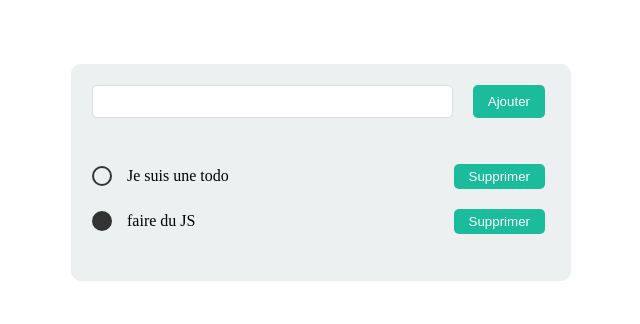
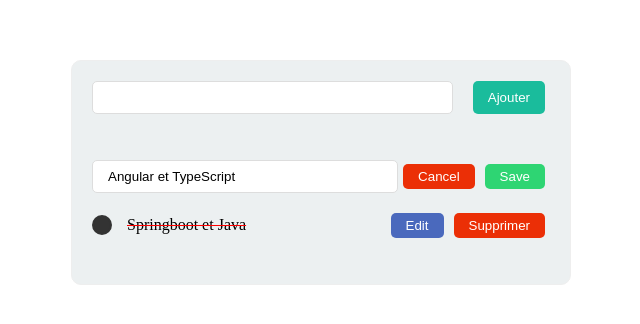
Before and after one commit to KedNor/ToDo-List-Javascript, a website built with webpack: page src/index.html in a window 1280 px wide. Shown: the part 228-552 px from the top of the page, without its empty margins (319-959 px from the left). Built offline with nearby package versions, Linux system fonts and the light colour scheme.

Commit message:
finalisation du JS et CSS 'Ajout Edit Cancel Save'

```diff
--- a/src/index.js
+++ b/src/index.js
@@ -4,61 +4,130 @@ const ul = document.querySelector("ul");
 const form = document.querySelector("form");
 const input = document.querySelector("form > input");
 
-console.log(form, input);
+const todos = [
+  {
+    text: "Angular et TypeScript",
+    done: false,
+    editMode : true
+  },
+  {
+    text: "Springboot et Java",
+    done: true,
+    editMode : false
+  }
+];
 
-form.addEventListener("submit", (event) => {
+form.addEventListener("submit", event => {
   event.preventDefault();
-  const entre = input.value;
+  const value = input.value;
   input.value = "";
-  addTodo(entre);
-  displayTodo();
+  addTodo(value);
 });
 
-const todo = [
-  {
-    text: "Je suis une todo",
-    done: false,
-  },
-
-  {
-    text: "faire du JS",
-    done: true,
-  },
-];
-
 const displayTodo = () => {
-  const todosNode = todo.map((todo, index) => {
-    return createTodoElement(todo, index);
+  const todosNode = todos.map((todo, index) => {
+    if (todo.editMode) {
+      return createTodoEditElement(todo,index);
+    }else{
+      return createTodoElement(todo, index);
+    }
   });
   ul.innerHTML = "";
   ul.append(...todosNode);
+};
+
+const createTodoEditElement = (todo, index) => {
+  const li = document.createElement("li");
+  const input = document.createElement("input");
+  input.type = "text";
+  input.value = todo.text;
+  input.addEventListener('keydown', (event) => {
+    if (event.key === "Enter") {
+        editTodo(index,input);
+    }
+  })
+  const buttonSave = document.createElement("button");
+  buttonSave.innerHTML = "Save";
+  buttonSave.classList.add("success");
+  const buttonCancel = document.createElement("button");
+  buttonCancel.innerHTML = "Cancel";
+  buttonCancel.classList.add("danger");
+  buttonCancel.addEventListener('click', event => {
+    event.stopPropagation();
+    toggleEditMode(index);
+  })
+  buttonSave.addEventListener('click', () => {
+    editTodo(index,input);
+  })
+  li.append(input,buttonCancel,buttonSave);
+  return li;
+
 };
 
 const createTodoElement = (todo, index) => {
   const li = document.createElement("li");
   const buttonDelete = document.createElement("button");
   buttonDelete.innerHTML = "Supprimer";
-  buttonDelete.addEventListener("click", (event) => {
+  buttonDelete.classList.add("danger");
+  const buttonEdit = document.createElement('button');
+  buttonEdit.innerHTML = "Edit";
+  buttonEdit.classList.add("primary");
+  buttonDelete.addEventListener("click", event => {
+    event.stopPropagation();
     deleteTodo(index);
+  });
+  buttonEdit.addEventListener('click', (event) => {
+  event.stopPropagation();
+    toggleEditMode(index);
   });
 
   li.innerHTML = `
-    <span class="todo ${todo.done ? "done" : ""}"> </span>
-    <p>${todo.text}</p>`;
-  li.appendChild(buttonDelete);
+    <span class="todo ${todo.done ? "done" : ""}"></span>
+    <p class="${todo.done ? "done" : ""}">${todo.text}</p>
+  `;
+  let timer;
+  li.addEventListener("click", event => {
+    if (event.detail === 1) {
+      timer = setTimeout(() => {
+        toggleTodo(index);
+      }, 200);
+    } else if (event.detail > 1) {
+      clearTimeout(timer);
+      toggleEditMode(index);
+    }
+  });
+  li.append(buttonEdit,buttonDelete);
   return li;
 };
-
-const addTodo = (text) => {
-  todo.push({
-    text,
-    done: false,
-  });
-  displayTodo;
+const addTodo = text => {
+  text = text.trim();
+  if (text) {
+    todos.push({
+      text :`${text[0].toUpperCase()}${text.slice(1)}`,
+      done: false
+    });
+    displayTodo();
+  }
+};
+const deleteTodo = index => {
+  todos.splice(index, 1);
+  displayTodo();
 };
 
-const deleteTodo = (index) => {
-  todo.splice(index, 1);
+const toggleTodo = index => {
+  todos[index].done = !todos[index].done;
   displayTodo();
 };
+
+const toggleEditMode = index => {
+  todos[index].editMode = !todos[index].editMode;
+  displayTodo();
+}
+const editTodo = (index, input) => {
+  const value = input.value;
+  todos[index].text = value;
+  todos[index].editMode = false;
+  displayTodo();
+};
+
 displayTodo();
--- a/src/style.css
+++ b/src/style.css
@@ -53,10 +53,17 @@ input {
   border: 1px solid #ddd;
   border-radius: 5px;
 }
+
+li:hover {
+  background: lightblue;
+  border-radius: 5px;
+  padding: 10px 0px 10px 5px;
+}
 li {
   display: flex;
   align-items: center;
   padding: 10px 0;
+  cursor: pointer;
 }
 
 li p {
@@ -74,3 +81,23 @@ li .todo {
 li .todo.done {
   background: #333;
 }
+
+li input {
+  flex: 1;
+}
+
+li p.done {
+  text-decoration: line-through red;
+}
+
+button.danger {
+  background: #eb2f06;
+}
+
+button.primary {
+  background: #4a69bd;
+}
+
+button.success {
+  background: #2ed573;
+}
```
